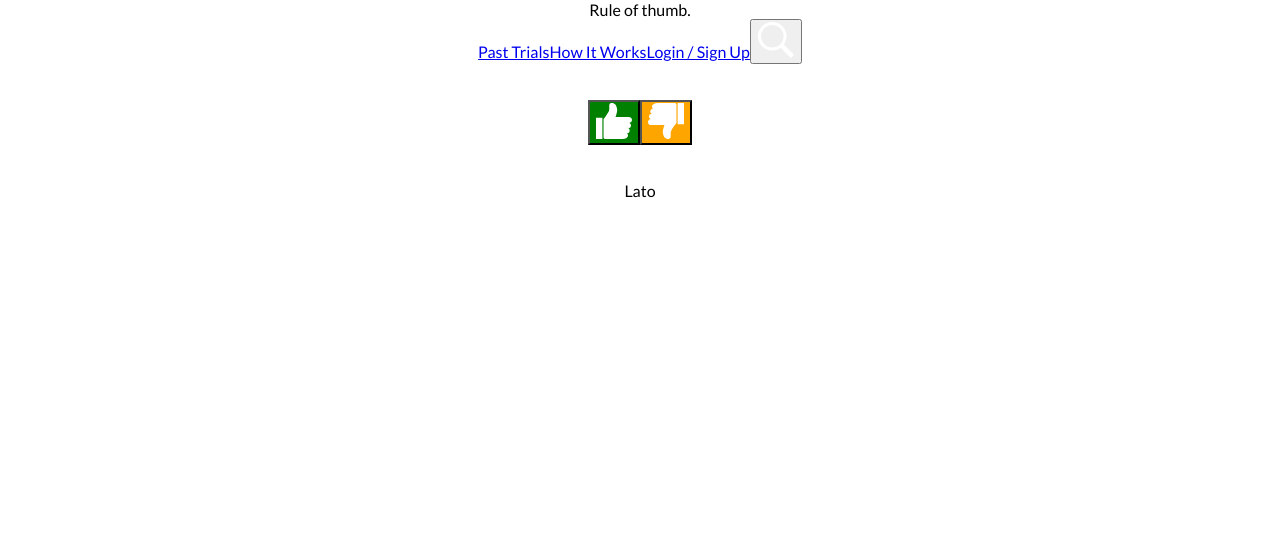
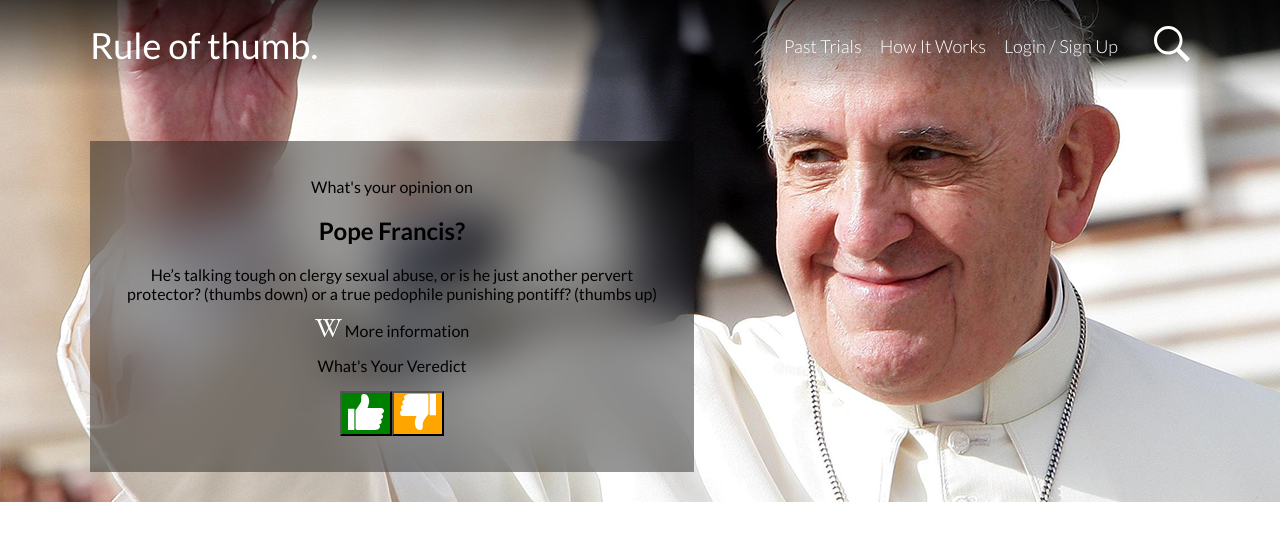
Before and after one commit to iamjuandis/rule-of-thumb, a React (Create React App) app: page / in a window 1280 px wide. Shown: the top 540 px of the page. Built offline with nearby package versions, Linux system fonts and the light colour scheme.

Commit message:
Header and Hero updated: styles added.

```diff
--- a/src/App.js
+++ b/src/App.js
@@ -1,13 +1,17 @@
 import "./App.css";
 import Header from "./components/header";
 import Hero from "./components/hero";
+import IMAGE_POPE from "./assets/images/pope-francis.png";
 
 const App = () => {
   return (
     <div className="App">
       <Header />
-      <Hero />
-      <o>Lato</o>
+      <Hero
+        imageURL={IMAGE_POPE}
+        headline="Pope Francis?"
+        paragraph="He’s talking tough on clergy sexual abuse, or is he just another pervert protector? (thumbs down) or a true pedophile punishing pontiff? (thumbs up)"
+      />
     </div>
   );
 };
--- a/src/components/header/index.jsx
+++ b/src/components/header/index.jsx
@@ -1,22 +1,21 @@
 import ICON_SEARCH from "../../assets/svg/icon-search.svg";
+import { HeaderContainer } from "./styled";
 
 const Header = () => {
     return(
-        <header>
+        <HeaderContainer>
             <div className="inner_container">
                 <div className="logo_container">
-                    <span>Rule of thumb.</span>
+                    <h1>Rule of thumb.</h1>
                 </div>
-                <div className="header_actions">
                     <nav>
                         <a href="/past-trials" title="Past Trials">Past Trials</a>
                         <a href="/how-it-works" title="Past Trials">How It Works</a>
                         <a href="/login" title="Past Trials">Login / Sign Up</a>
                         <button><img className="app-logo" alt="Search Button" src={ICON_SEARCH} /></button>
                     </nav>
-                </div>
             </div>
-        </header>
+        </HeaderContainer>
     )
 }
 
--- /dev/null
+++ b/src/components/header/styled/index.js
@@ -0,0 +1,55 @@
+import styled from "styled-components";
+
+const HeaderContainer = styled.header`
+  background: linear-gradient(
+    180deg,
+    rgba(0, 0, 0, 0.698864) 0%,
+    rgba(0, 0, 0, 0.0001) 100%
+  );
+  position: fixed;
+  top: 0;
+  width: 100%;
+  z-index: 1000;
+  h1 {
+    color: #ffffff;
+    font-weight: 400;
+    font-size: 36px;
+    line-height: 43.2px;
+  }
+  .inner_container {
+    display: flex;
+    flex-direction: row;
+    justify-content: space-between;
+    margin: auto;
+    max-width: 1100px;
+    width: 100%;
+
+    nav {
+      align-items: center;
+      vertical-align: middle;
+      display: flex;
+      flex-direction: row;
+      justify-content: end;
+      gap: 18px;
+      a {
+        color: #ffffff;
+        font-size: 18px;
+        font-weight: 300;
+        text-decoration: none;
+      }
+      button {
+        border: none;
+        background: transparent;
+        padding: 0;
+        margin: 0;
+        margin-left: 18px;
+        img {
+          height: 36px;
+          width: 36px;
+        }
+      }
+    }
+  }
+`;
+
+export { HeaderContainer };
--- a/src/components/hero/index.jsx
+++ b/src/components/hero/index.jsx
@@ -1,11 +1,17 @@
 import VotingButton from "../voting_button";
-import { HeroContent } from "./styles";
+import { HeroContent, HeroSection } from "./styles";
+import ICON_WIKIPEDIA from '../../assets/svg/icon-wikipedia.svg';
 
-const Hero = ({eyebrow, headline, paragraph, postuURL, imageURL}) => {
+const Hero = ({headline, paragraph, postURL, imageURL}) => {
     return(
-        <section>
+        <HeroSection backgroundImageHero={imageURL}>
             <div className="top_container">
                 <HeroContent>
+                    <span>What's your opinion on</span>
+                    <h2>{headline}</h2>
+                    <p>{paragraph}</p>
+                    <a href={postURL} title={headline}><img src={ICON_WIKIPEDIA} alt="Icon Wikipedia" /> <span>More information</span></a>
+                    <p>What's Your Veredict</p>
                     <div className="button_container">
                         <VotingButton type="up"/>
                         <VotingButton type="down"/>
@@ -15,7 +21,7 @@ const Hero = ({eyebrow, headline, paragraph, postuURL, imageURL}) => {
             <div className="bottom_container">
                 {/* !TODO Gauge bar component */}
             </div>
-        </section>
+        </HeroSection>
     )
 
 }
--- a/src/components/hero/styles/index.js
+++ b/src/components/hero/styles/index.js
@@ -1,7 +1,28 @@
 import styled from "styled-components";
 
-const HeroContent = styled.div`
-  padding: 36px 27px;
+const HeroSection = styled.section`
+  background-image: url(${(props) => props.backgroundImageHero});
+  background-color: #cccccc;
+  background-position: center center;
+  background-repeat: no-repeat;
+  background-size: cover;
+  margin: auto;
+  width: 100%;
+  .top_container {
+    margin: auto;
+    max-width: 1100px;
+    padding-bottom: 30px;
+    padding-top: 141px;
+    width: auto;
+  }
 `;
 
-export { HeroContent };
+const HeroContent = styled.div`
+  background: rgba(0, 0, 0, 0.4);
+  backdrop-filter: blur(25px);
+  max-width: 550px;
+  padding: 36px 27px;
+  width: 100%;
+`;
+
+export { HeroSection, HeroContent };
```
Also changed, not shown: src/assets/images/pope-francis.png (added), src/assets/svg/icon-wikipedia.svg (added).
